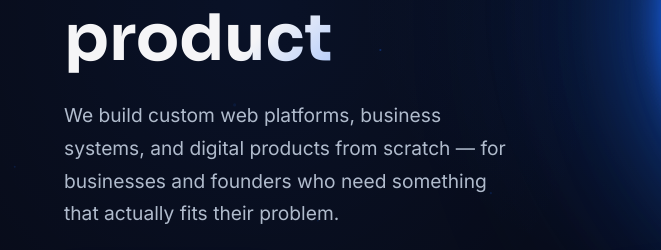
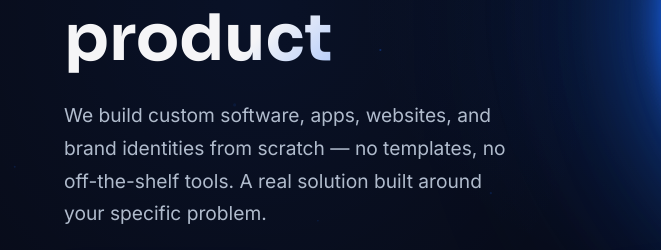
Before and after one commit to voidtosolved/voidtosolved-website, a plain HTML site: page index.html in a window 1280 px wide. Shown: the part 524-774 px from the top of the page, 0-661 px from the left. Drawn offline with Linux system fonts and the light colour scheme.

Commit message:
Improve hero subtitle copy
Co-Authored-By: Claude Sonnet 4.6 <noreply@anthropic.com>

```diff
--- a/index.html
+++ b/index.html
@@ -53,7 +53,7 @@
           Custom software &amp; digital products
         </div>
         <h1 class="fade-up fade-up-delay-1">From a stuck idea,<br>to a working product</h1>
-        <p class="hero-sub fade-up fade-up-delay-2">We build custom web platforms, business systems, and digital products from scratch &mdash; for businesses and founders who need something that actually fits their problem.</p>
+        <p class="hero-sub fade-up fade-up-delay-2">We build custom software, apps, websites, and brand identities from scratch &mdash; no templates, no off-the-shelf tools. A real solution built around your specific problem.</p>
         <div class="hero-buttons fade-up fade-up-delay-3">
           <a href="#contact" class="btn btn-primary">Tell us your problem</a>
           <a href="#portfolio" class="btn btn-outline">See our work</a>
```
